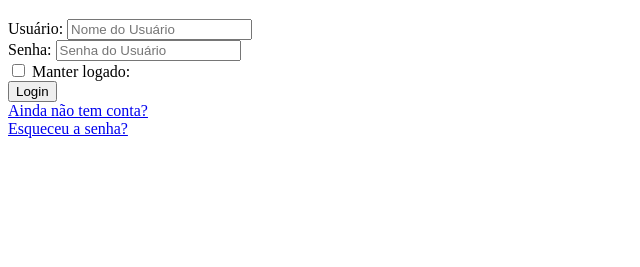
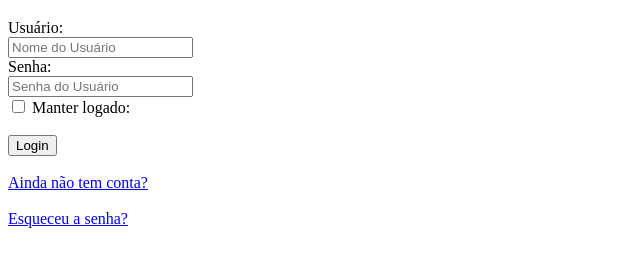
Before and after one commit to Gustavo870/Aulasescola, a plain HTML site: page Login.html in a window 1280 px wide. Shown: the part 61-328 px from the top of the page, without its empty margins (0-640 px from the left). Drawn offline with Linux system fonts and the light colour scheme.

Commit message:
alteração

```diff
--- a/Login.html
+++ b/Login.html
@@ -3,20 +3,25 @@
     <head>
         <title>formulario professora</title>
         <meta charset="UTF-8">
+        <style>
+            p {
+                margin: 10px 0;
+            }
+        </style>
     </head>
     <body>
         <h1>Login</h1>
         <form>
-            <label for="nomeusuario">Usuário:</label>
+            <label for="nomeusuario">Usuário:</label><br>
             <input name="nomeusuario" type="text" placeholder="Nome do Usuário"><br>
 
-            <label for="senhausuario">Senha:</label>
+            <label for="senhausuario">Senha:</label><br>
             <input name="senhausuario" type="text" placeholder="Senha do Usuário"><br>
 
-            <label><input name="manterlogado" type="checkbox" value="sim" /> Manter logado:</label><br>
+            <label><input name="manterlogado" type="checkbox" value="sim" /> Manter logado:</label><br><br>
 
-            <button type="submit">Login</button><br>
-            <a href="#URL">Ainda não tem conta?</a><br>
+            <button type="submit">Login</button><br><Br>
+            <a href="#URL">Ainda não tem conta?</a><br><br>
             <a href="#URL">Esqueceu a senha?</a>
         </form>
     </body>
```
